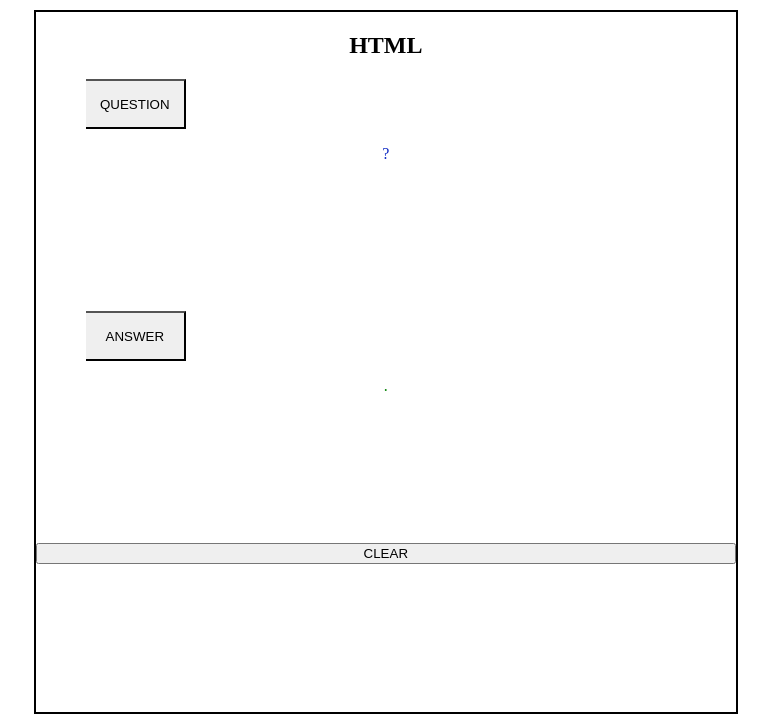
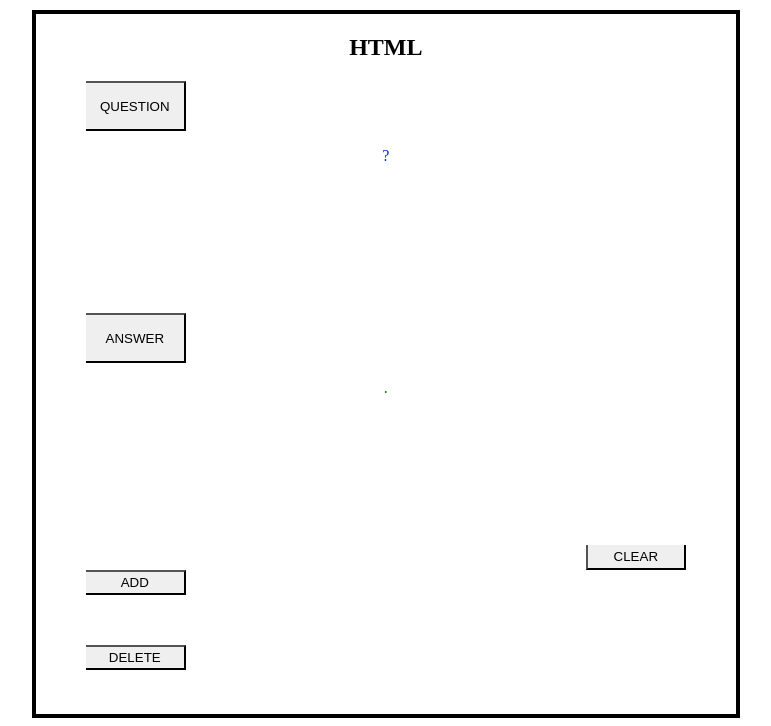
Before and after one commit to cabonkasia/flash-cards, a plain HTML site: page flashCards.html in a window 1280 px wide. Shown: the part 110-836 px from the top of the page, without its empty margins (291-1062 px from the left). Drawn offline with Linux system fonts and the light colour scheme.

Commit message:
changed id_name buttons

```diff
--- a/flashCards.html
+++ b/flashCards.html
@@ -19,11 +19,14 @@
     <div class="category">
         <h2>HTML</h2>
         <button id="btn-question">QUESTION</button>
-        <p id="question">?</p>
+        <p id="insert-question">?</p>
         <button id="btn-answer">ANSWER</button>
-        <p id="answer">.</p>
+        <p id="insert-answer">.</p>
         <button id="clear-button">CLEAR</button>
+        <button id="add-button">ADD</button>
+        <button id="delete-button">DELETE</button>
     </div>
+
 </div>
 <script>
 
--- a/main.css
+++ b/main.css
@@ -18,12 +18,13 @@ h1 {
     display: flex;
     width: 700px;
     height: 700px;
-    border: 2px solid black;
+    border: 4px solid black;
     text-align: center;
     flex-direction: column;
 }
 
 #btn-answer {
+    font-size: 1 em;
     height: 50px;
     width: 100px;
     margin-left: 50px;
@@ -31,19 +32,46 @@ h1 {
 }
 
 #btn-question {
+    font-size: 1 em;
     height: 50px;
     width: 100px;
     margin-left: 50px;
     border-left: 2px;
 }
 
-#answer {
+#clear-button {
+    font-size: 0.8 em;
+    height: 25px;
+    width: 100px;
+    margin-left: 550px;
+    border-top: 220px;
+
+}
+
+#add-button {
+    font-size: 1 em;
+    height: 25px;
+    width: 100px;
+    margin-left: 50px;
+    border-left: 2px;
+}
+
+#delete-button {
+    font-size: 1 em;
+    height: 25px;
+    width: 100px;
+    margin-left: 50px;
+    border-left: 2px;
+    margin-top: 50px;
+}
+
+#insert-answer {
     height: 150px;
     color: green;
     font-size: 150%
     text-align: center;
 }
-#question {
+#insert-question {
     height: 150px;
     color: rgb(13, 40, 196);
     font-size: 150%
```
